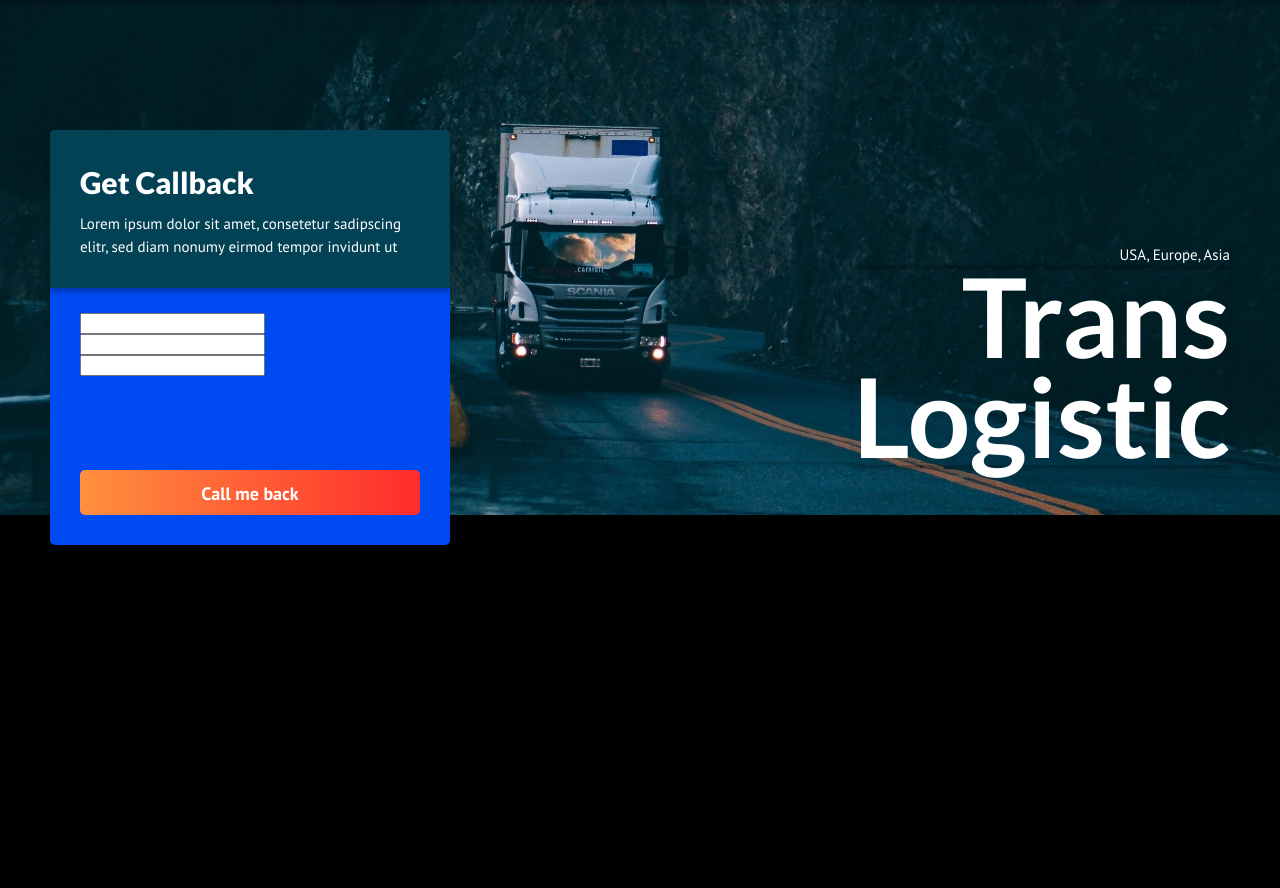
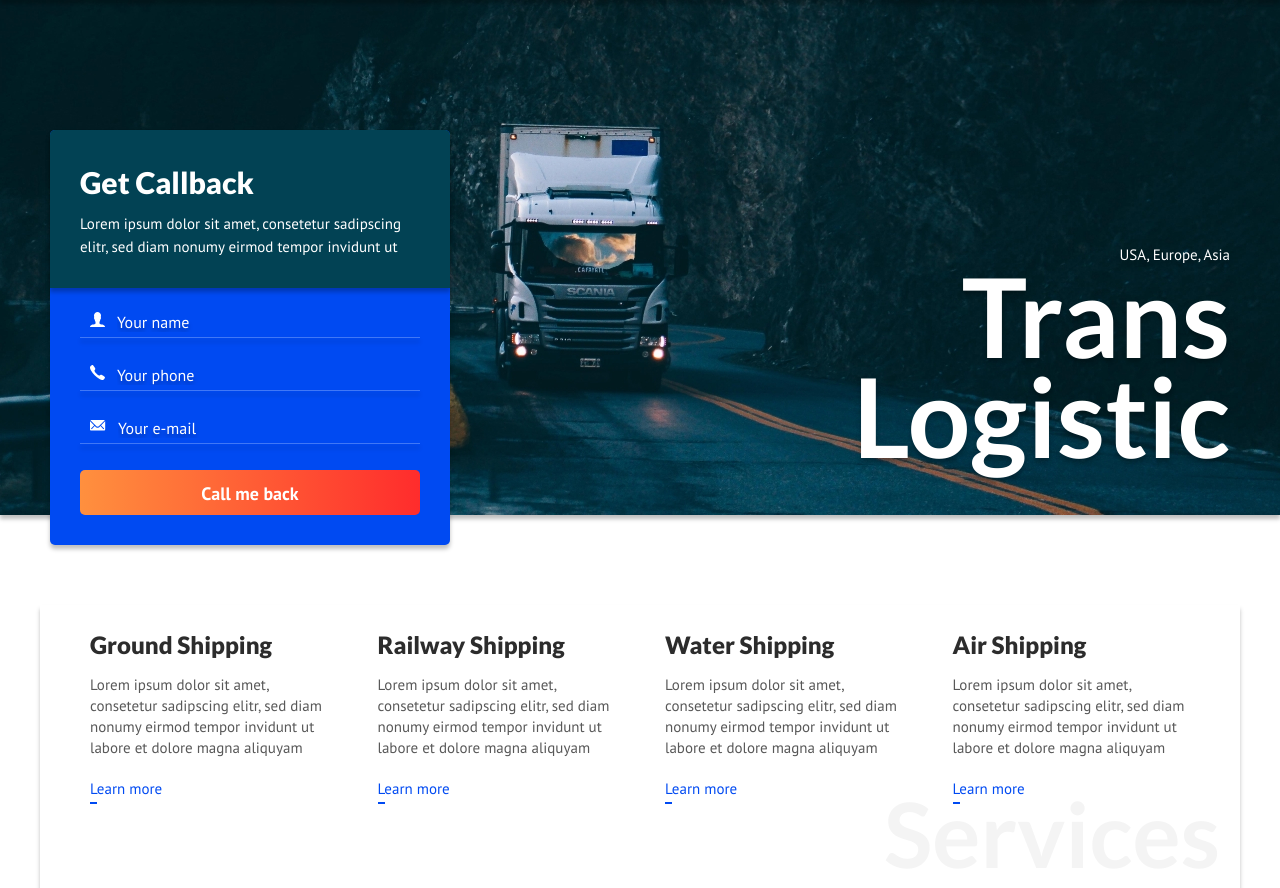
Before and after one commit to Darnelo-Inc/center-logistic, a website: page src/index.html in a window 1280 px wide. Shown: the part 85-973 px from the top of the page. Before the commit the page ends 800 px from the top, so only its background shows below. Drawn offline with nearby package versions, Linux system fonts and the light colour scheme; files that its build step writes are made by us from their sources.

Commit message:
callback & services block

```diff
--- a/src/assets/less/blocks/callback.less
+++ b/src/assets/less/blocks/callback.less
@@ -47,5 +47,5 @@
     flex-direction: column;
     justify-content: space-between;
     height: 100%;
-    padding: 2.5rem 3rem 3rem;
+    padding: 1.7rem 3rem 3rem;
 }
--- /dev/null
+++ b/src/assets/less/blocks/form.less
@@ -0,0 +1,59 @@
+//main: ../style.less
+
+.form__group {
+    position: relative;
+
+    display: flex;
+    align-items: center;
+    height: 3.3rem;
+    margin-bottom: 2rem;
+}
+
+.form__icon {
+    padding: 1rem;
+}
+
+.form__line {
+    position: absolute;
+    bottom: 0;
+    left: 0;
+    z-index: 10;
+
+    display: block;
+    height: .1rem;
+    width: 100%;
+
+    background-color: rgba(@white, .25);
+    box-shadow: 0 4px 4px rgba(@black, .25);
+
+    transition: background .15s linear;
+}
+
+.form__control {
+    position: relative;
+
+    display: block;
+    width: 100%;
+    max-width: 34rem;
+
+    font-family: @Sans;
+    font-size: 1.6rem;
+    font-weight: 400;
+    color: @white;
+
+    background: none;
+    border: none;
+    text-shadow: 0 4px 4px rgba(@black, .25);
+    caret-color: rgba(@white, .5);
+
+    &::placeholder {
+        font-family: @Sans;
+        font-size: 1.6rem;
+        font-weight: 400;
+        color: @white;
+    }
+
+    &:focus + .form__line {
+        background-color: rgba(@white, 1);
+    }
+}
--- a/src/assets/less/blocks/intro.less
+++ b/src/assets/less/blocks/intro.less
@@ -28,7 +28,7 @@
     color: @white;
 
     text-align: right;
-    box-shadow: 0 4px 4px rgba(@black, .25);
+    text-shadow: 0 4px 4px rgba(@black, .25);
 }
 
 .intro__place {
--- /dev/null
+++ b/src/assets/less/blocks/services.less
@@ -0,0 +1,93 @@
+//main: ../style.less
+
+.services {
+    margin-top: 9rem;
+}
+
+.services__inner {
+    position: relative;
+
+    display: flex;
+    gap: 5rem;
+    justify-content: space-between;
+    padding: 2.8rem 5rem 8.4rem;
+
+    box-shadow: 0 4px 4px rgba(@black, .25);
+}
+
+.services__item {
+    width: 25%;
+    max-width: 24rem;
+}
+
+.services__name {
+    margin-bottom: 1.7rem;
+
+    font-family: @Lato;
+    font-size: 2.4rem;
+    font-weight: 900;
+    line-height: 1;
+    color: @dark-grey;
+}
+
+.services__text {
+    margin-bottom: 2rem;
+
+    font-family: @Sans;
+    font-size: 1.5rem;
+    font-weight: 400;
+    line-height: 1.4;
+    color: @grey;
+}
+
+.services__link {
+    position: relative;
+    z-index: 20;
+
+    display: inline-block;
+
+    font-family: @Sans;
+    font-size: 1.5rem;
+    font-weight: 400;
+    line-height: 1.4;
+    color: @blue;
+
+    text-decoration: none;
+    cursor: pointer;
+
+    transition: color .2s linear;
+
+    &:after {
+        content: "";
+        display: block;
+        height: .2rem;
+        width: 10%;
+        margin-top: .3rem;
+
+        background-color: @blue;
+
+        transition: background .2s linear, width .2s linear;
+    }
+
+    &:hover {
+        color: @red;
+
+        &:after {
+            width: 100%;
+
+            background-color: @red;
+        }
+    }
+}
+
+.services__title {
+    position: absolute;
+    bottom: 1rem;
+    right: 2rem;
+    z-index: 10;
+
+    font-family: @Lato;
+    font-size: 9rem;
+    line-height: 1;
+    color: rgba(@dark-grey, .05);
+}
--- a/src/assets/less/style.less
+++ b/src/assets/less/style.less
@@ -13,7 +13,7 @@ body {
     font-family: @Lato;
     color: black;
 
-    background-color: @black;
+    background-color: @white;
 }
 
 *,
@@ -21,7 +21,6 @@ body {
 *:after {
     box-sizing: border-box;
 }
-
 
 
 
@@ -33,3 +32,5 @@ body {
 @import "blocks/intro";
 @import "blocks/callback";
 @import "blocks/button";
+@import "blocks/form";
+@import "blocks/services";
--- a/src/assets/less/vars.less
+++ b/src/assets/less/vars.less
@@ -1,8 +1,12 @@
 //main: style.less
 
 //Colors:
-@white: #ffffff;
-@black: #000000;
+@white:     #ffffff;
+@black:     #000000;
+@dark-grey: #2c2c2c;
+@grey:      #585858;
+@blue:      #004af2;
+@red:       #ff3e2f;
 
 
 //Fonts:
--- a/src/index.html
+++ b/src/index.html
@@ -14,19 +14,88 @@ title: Home
             </header>
 
             <main class="callback__main">
-                <form action="/">
-                    <input type="text">
-                    <input type="text">
-                    <input type="text">
+                <form action="/" method="get">
+                    <div class="form__group">
+                        <label for="name">
+                            <img class="form__icon" src="assets/img/callback/name.svg" alt="name">
+                        </label>
+                        <input class="form__control" type="text" id="name" placeholder="Your name">
+                        <span class="form__line"></span>
+                    </div>
+
+                    <div class="form__group">
+                        <label for="tel">
+                            <img class="form__icon" src="assets/img/callback/tel.svg" alt="tel">
+                        </label>
+                        <input class="form__control" type="tel" id="tel" placeholder="Your phone">
+                        <span class="form__line"></span>
+                    </div>
+
+                    <div class="form__group">
+                        <label for="email">
+                            <img class="form__icon" src="assets/img/callback/email.svg" alt="email">
+                        </label>
+                        <input class="form__control" type="email" id="email" placeholder="Your e-mail">
+                        <span class="form__line"></span>
+                    </div>
                 </form>
 
                 <button class="btn  btn--long" type="submit">Call me back</button>
-            </main>
-        </div>
+            </main><!-- /.callback__main -->
+        </div><!-- /.callback -->
 
         <div class="intro__inner">
             <h4 class="intro__place">USA, Europe, Asia</h4>
             <h1 class="intro__title">Trans <br> Logistic</h1>
         </div>
+    </div><!-- /.container  -->
+</div><!-- /.intro -->
+
+
+<div class="services">
+    <div class="container">
+        <div class="services__inner">
+            <div class="services__item">
+                <h4 class="services__name">Ground Shipping</h4>
+
+                <p class="services__text">
+                    Lorem ipsum dolor sit amet, consetetur sadipscing elitr, sed diam nonumy eirmod tempor invidunt ut labore et dolore magna aliquyam
+                </p>
+
+                <a class="services__link" href="#" target="_blank">Learn more</a>
+            </div>
+
+            <div class="services__item">
+                <h4 class="services__name">Railway Shipping</h4>
+
+                <p class="services__text">
+                    Lorem ipsum dolor sit amet, consetetur sadipscing elitr, sed diam nonumy eirmod tempor invidunt ut labore et dolore magna aliquyam
+                </p>
+
+                <a class="services__link" href="#" target="_blank">Learn more</a>
+            </div>
+
+            <div class="services__item">
+                <h4 class="services__name">Water Shipping</h4>
+
+                <p class="services__text">
+                    Lorem ipsum dolor sit amet, consetetur sadipscing elitr, sed diam nonumy eirmod tempor invidunt ut labore et dolore magna aliquyam
+                </p>
+
+                <a class="services__link" href="#" target="_blank">Learn more</a>
+            </div>
+
+            <div class="services__item">
+                <h4 class="services__name">Air Shipping</h4>
+
+                <p class="services__text">
+                    Lorem ipsum dolor sit amet, consetetur sadipscing elitr, sed diam nonumy eirmod tempor invidunt ut labore et dolore magna aliquyam
+                </p>
+
+                <a class="services__link" href="#" target="_blank">Learn more</a>
+            </div>
+
+            <h2 class="services__title">Services</h2>
+        </div>
     </div>
 </div>
```
Also changed, not shown: src/assets/img/callback/email.svg (added), src/assets/img/callback/name.svg (added), src/assets/img/callback/tel.svg (added), src/assets/less/blocks/services.css (added), src/assets/less/style.css.
